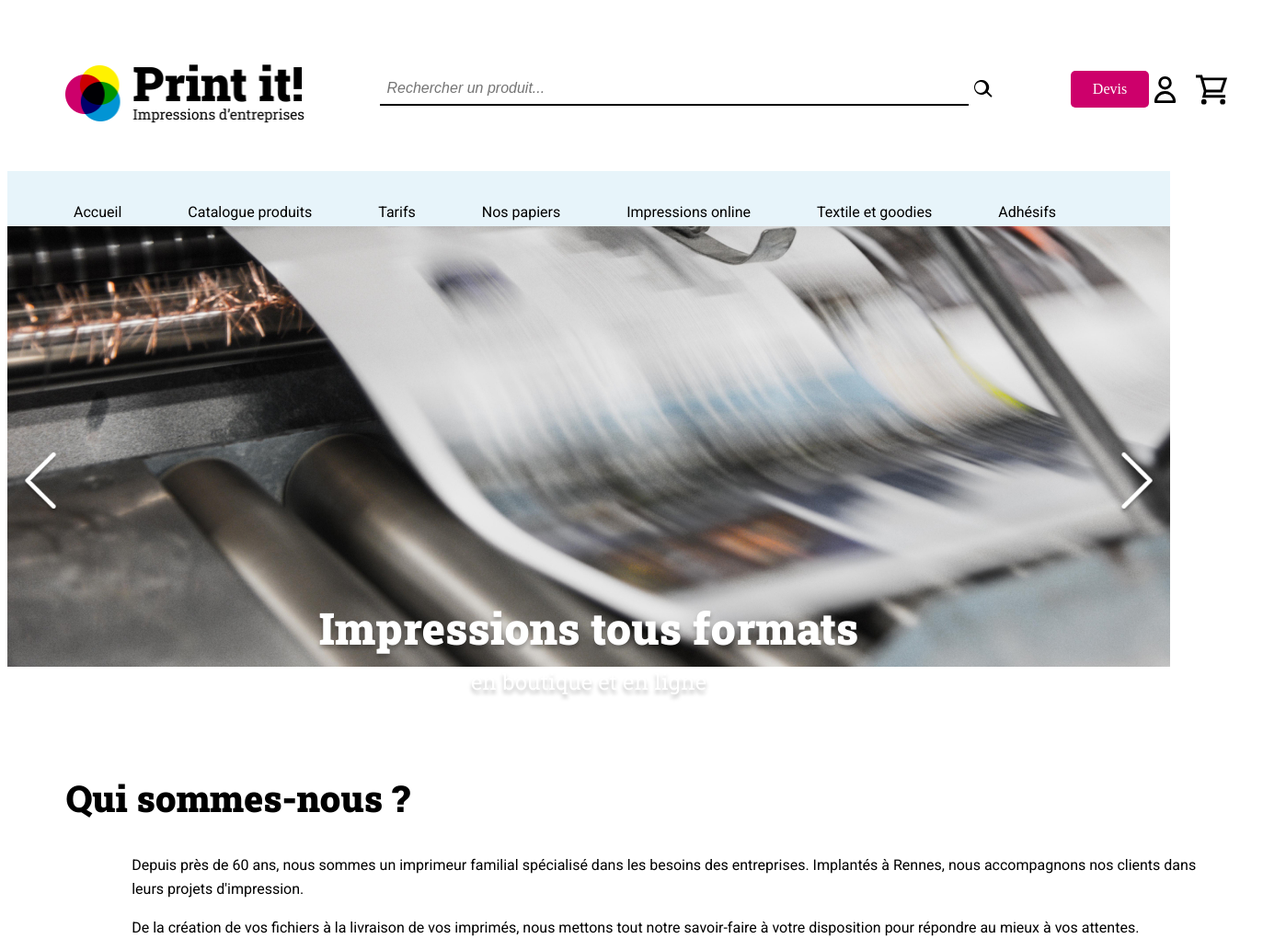
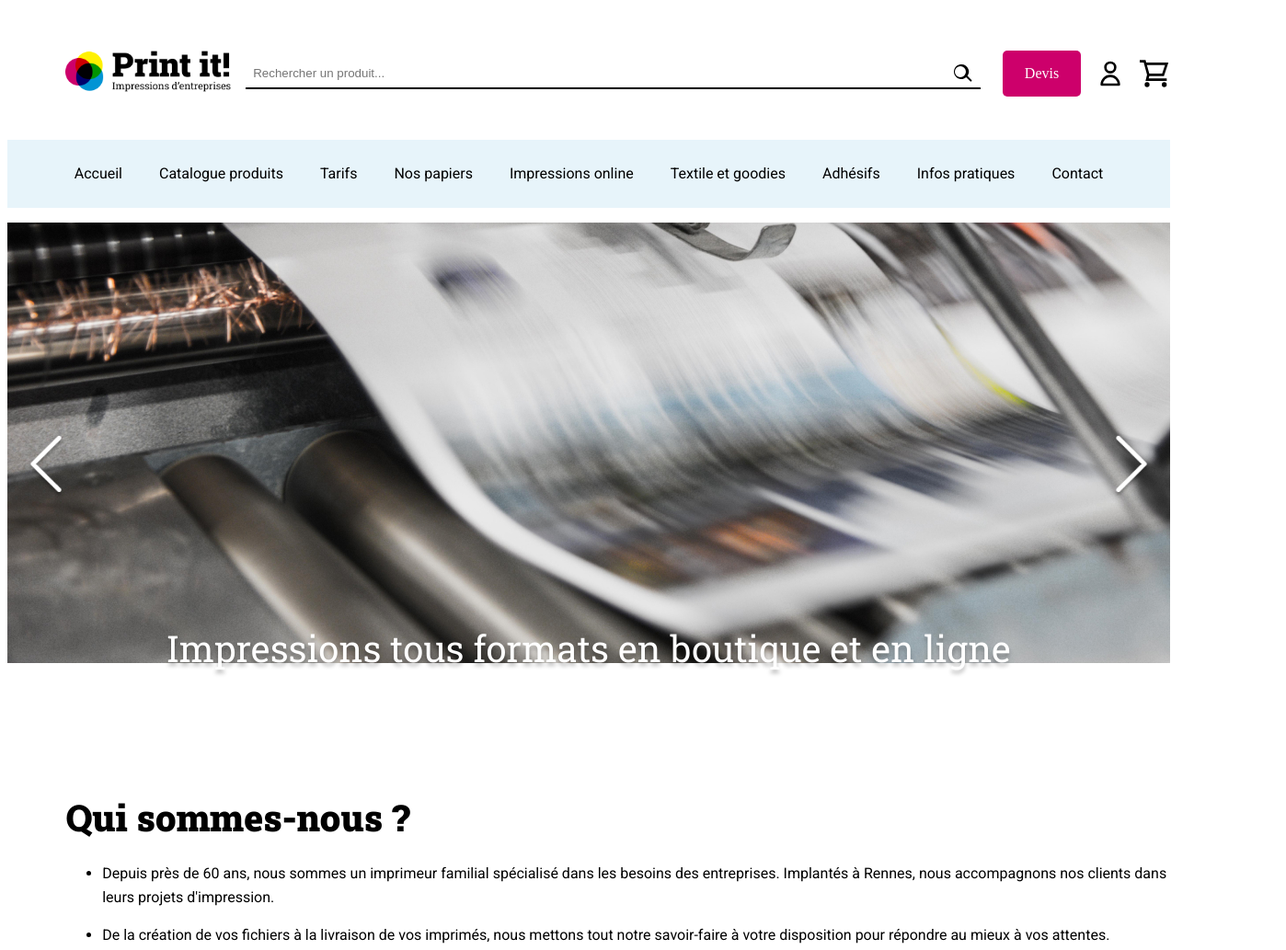
Before and after one commit to hasnape/Print-it-js-Harbi-Amine, a plain HTML site: page index.html in a window 1280 px wide. Shown: the top 1033 px of the page at 92% size, 1398 px wide, since content can reach past the window. Drawn offline with Linux system fonts and the light colour scheme.

Commit message:
Update style.css

```diff
--- a/style.css
+++ b/style.css
@@ -1,98 +1,82 @@
 /* variables declaration */ :root { --primary-color: #3396C0; --secondary-color: #CD006B; --third-color: #EEE325; }
 
-/* Reset CSS */
+/* Reset & box-sizing */
 
 { box-sizing: border-box; margin: 0; padding: 0; }
 
 
-html, body { font-size: 100%; line-height: 1; }
+html, body { font-size: 100%; line-height: 1.6; }
 
-/* Typography */ h2 { font-family: 'Roboto Slab', serif; font-size: 40px; font-weight: 900; margin-block: 1em; }
+/* Typography */ h2 { font-family: 'Roboto Slab', serif; font-size: 2.5rem; font-weight: 900; margin-block: 1rem; }
 
-h3 { font-family: 'Roboto Slab', serif; font-size: 22px; font-weight: 900; margin-block: 1em; }
+h3 { font-family: 'Roboto Slab', serif; font-size: 1.375rem; font-weight: 900; margin-block: 1rem; }
 
-p, li { font-family: Roboto, sans-serif; font-size: 16px; line-height: 1.6; }
+p, li { font-family: Roboto, sans-serif; font-size: 1rem; line-height: 1.6; }
 
-/* Container */ .container { margin-inline: auto; padding-inline: 5%; width: 100%; }
+/* Global container */ .container { width: 100%; margin: 0 auto; padding-inline: 5%; max-width: 1200px; }
 
 /* Header */ header.container { display: flex; flex-wrap: wrap; align-items: center; justify-content: space-between; padding-block: 1rem; }
 
-.logo { width: 260px; margin-block: 10px; }
+.logo { width: 180px; }
 
-/* Search */ .search-container { display: flex; align-items: center; flex: 1; max-width: 670px; margin-inline: auto; }
+/* Search */ .search-container { display: flex; align-items: center; flex: 1 1 300px; margin-inline: 1rem; }
 
-.search-input { flex: 1; border: none; border-bottom: 2px solid #000; padding: 0.5rem; font-size: 1rem; }
+.search-input { flex: 1; border: none; border-bottom: 2px solid #000; padding: 0.5rem; }
 
-.search-input::placeholder { font-style: italic; }
+.search-icon { width: 24px; margin-left: -2rem; cursor: pointer; }
 
-.search-icon { width: 30px; cursor: pointer; }
+/* Devis button */ .btn1.devis { background-color: var(--secondary-color); color: #fff; padding: 0.75rem 1.5rem; border-radius: 5px; text-decoration: none; white-space: nowrap; margin-inline: 1rem; }
 
-/* Devis button */ .btn1.devis { background-color: var(--secondary-color); color: #fff; padding: 0.75rem 1.5rem; border-radius: 5px; text-decoration: none; white-space: nowrap; }
+/* Icons wrapper */ .chariot-client { display: flex; gap: 1rem; flex: 0 0 auto; }
 
-/* Chariot & User icons */ .chariot-client { display: flex; gap: 1rem; }
+.chariot-client svg { width: 32px; height: 32px; }
 
-.chariot-client svg { width: 35px; height: 35px; }
+/* Banner Section */ #banner.container { padding-block: 2rem; }
 
-/* Banner navigation */ .banner1 { background-color: #e7f4fa; display: flex; justify-content: center; width: 100%; height: 60px; }
+.banner1 { background-color: #e7f4fa; display: flex; justify-content: center; flex-wrap: wrap; gap: 0.5rem; padding-block: 0.5rem; }
 
-.banner1 ul { display: flex; flex-wrap: wrap; gap: 0.5rem; list-style: none; }
+.banner1 ul { display: flex; flex-wrap: wrap; gap: 0.5rem; list-style: none; padding-inline: 0; }
 
-.banner1 li a { display: block; padding: 1rem 2rem; text-decoration: none; color: #000; text-align: center; }
+.banner1 li a { padding: 0.75rem 1rem; text-decoration: none; color: #000; }
 
-/* Carousel */ .carousel-container { position: relative; width: 100%; overflow: hidden; }
+.carousel-container { position: relative; overflow: hidden; margin-top: 1rem; }
 
 .carousel { display: flex; transition: transform 0.5s ease; }
 
 .item { min-width: 100%; flex-shrink: 0; }
 
-.item img { width: 100%; height: auto; object-fit: cover; display: block; }
+.item img { width: 100%; height: auto; display: block; }
 
-/* Arrows */ .btn { position: absolute; top: 50%; transform: translateY(-50%); background: none; border: none; padding: 0; cursor: pointer; z-index: 10; }
+.btn.prev { left: 1rem; } .btn.next { right: 1rem; }
 
-.prev { left: 1rem; } .next { right: 1rem; }
+.btn { position: absolute; top: 50%; transform: translateY(-50%); background: none; border: none; cursor: pointer; z-index: 10; }
 
-.btn img { width: 40px; height: auto; }
+.btn img { width: 40px; }
 
-/* Dots */ .dots { display: flex; justify-content: center; gap: 0.5rem; position: absolute; bottom: 1rem; left: 50%; transform: translateX(-50%); }
+.dots { display: flex; justify-content: center; gap: 0.5rem; position: absolute; bottom: 1rem; width: 100%; left: 50%; transform: translateX(-50%); }
 
-.dot, .dot_selected { width: 12px; height: 12px; border-radius: 50%; border: 2px solid #fff; }
+.dot, .dot_selected { width: 12px; height: 12px; border: 2px solid #fff; border-radius: 50%; }
 
 .dot_selected { background-color: #fff; }
 
-/* Banner text */ #banner .p1 { font-family: 'Roboto Slab', serif; font-size: 3rem; font-weight: 900; color: #fff; text-shadow: 0 4px 4px rgba(0,0,0,0.25); text-align: center; margin-top: -5rem; position: relative; z-index: 5; }
+#banner .p1 { font-family: 'Roboto Slab', serif; font-size: 2.5rem; text-align: center; color: #fff; text-shadow: 0 4px 4px rgba(0,0,0,0.25); position: relative; margin-top: -3rem; z-index: 5; }
 
-#banner span { display: block; font-weight: 400; font-size: 1.5rem; }
+/* Sections */ section.container { margin-block: 4rem; } #about-us.container, #products.container, #why-us>div, #contact.container { display: flex; flex-wrap: wrap; align-items: center; justify-content: space-between; gap: 2rem; }
 
-/* Sections flex */ #about-us.container, #products.container, #why-us>div { display: flex; flex-wrap: wrap; align-items: center; justify-content: space-between; gap: 1rem; }
+#about-us article, #products article, #contact.container > div, #why-us article { flex: 1 1 300px; }
 
-#about-us li { flex: 1 1 60%; list-style: none; background: url("./images/tricolor-icon.png") no-repeat left top; padding-left: 2em; margin-bottom: 1em; }
+/* Question Section */ #question.container { background-color: var(--third-color); padding: 2rem; text-align: center; }
 
-#about-us aside, #products aside, #products div { flex: 1 1 35%; }
+#question h2 { font-size: 2rem; margin-bottom: 1rem; }
 
-#products .container > div { padding: 0 2rem; }
+/* Why Us */ #why-us article img { width: 80px; margin-bottom: 1rem; }
 
-#why-us article { flex: 1 1 30%; text-align: center; }
-
-#why-us img { width: 100%; max-width: 150px; margin: 0 auto; }
-
-/* Question/devis section */ #question { display: flex; flex-direction: column; align-items: center; background-color: var(--third-color); padding: 3rem 1rem; text-align: center; }
-
-#question h2 { font-size: 2.5rem; margin-bottom: 1rem; } #question p  { margin-bottom: 1rem; }
-
-/* Contact section */ #contact .container { display: flex; flex-wrap: wrap; gap: 2rem; padding: 3rem 0; }
-
-#contact .container > div { flex: 1 1 45%; }
-
-#contact h3 { background: url("./images/tricolor-icon.png") no-repeat left top; padding-left: 1.5em; margin-bottom: 0.5rem; }
-
-.inline-icon { vertical-align: middle; width: 20px; margin-left: 0.5rem; }
-
-/* Footer */ footer { background-color: #28363D; color: #fff; display: flex; flex-wrap: wrap; justify-content: space-around; align-items: center; padding: 2rem; gap: 1rem; text-align: center; }
+/* Footer */ footer.container { display: flex; flex-wrap: wrap; justify-content: space-around; align-items: center; gap: 2rem; padding-block: 2rem; background-color: #28363D; color: #fff; text-align: center; }
 
 footer .btn1, footer .btn2 { display: inline-block; padding: 0.75rem 1.5rem; border-radius: 5px; text-decoration: none; color: #fff; }
 
 footer .btn1 { background-color: var(--primary-color); } footer .btn2 { background-color: var(--secondary-color); }
 
-.footer-logo { max-width: 200px; background: #fff; padding: 0.5rem; }
+.footer-logo { max-width: 180px; margin-top: 1rem; }
 
-/* Responsive */ @media (max-width: 768px) { .container { padding-inline: 3%; } header.container { flex-direction: column; align-items: center; } .search-container, .btn1.devis, .chariot-client { width: 100%; margin: 0.5rem 0; justify-content: center; } .btn1.devis { position: static; } #banner .p1 { font-size: 2rem; margin-top: -3rem; } .dots { position: static; transform: none; margin-top: 1rem; bottom: auto; } #about-us.container, #products.container, #why-us>div, #contact .container { flex-direction: column; text-align: center; } #about-us li, #products .container > div, #why-us article, #contact .container > div { flex: 1 1 100%; } #why-us img { max-width: 50%; } footer { flex-direction: column; } }
+/* Responsive */ @media (max-width: 768px) { header.container { flex-direction: column; align-items: center; } .search-container, .btn1.devis, .chariot-client { margin-block: 0.5rem; justify-content: center; } .logo { width: 140px; } #banner.container { padding-inline: 3%; } #banner .p1 { font-size: 1.75rem; margin-top: -2rem; } .dots { position: static; transform: none; margin-top: 1rem; } #about-us.container, #products.container, #why-us>div, #contact.container, footer.container { flex-direction: column; } #why-us article img { width: 60px; } }
```
